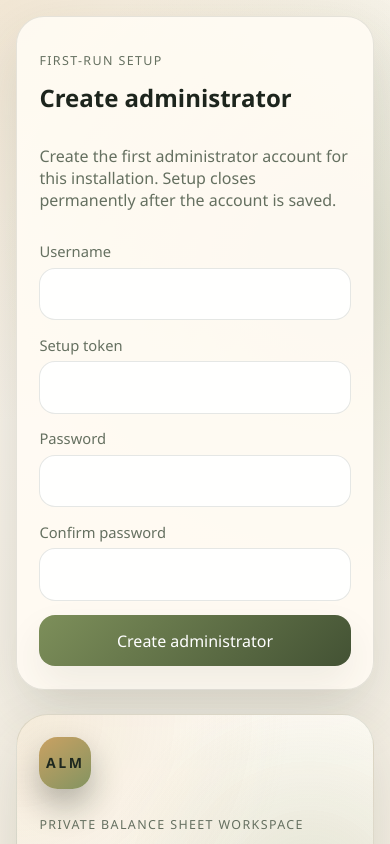
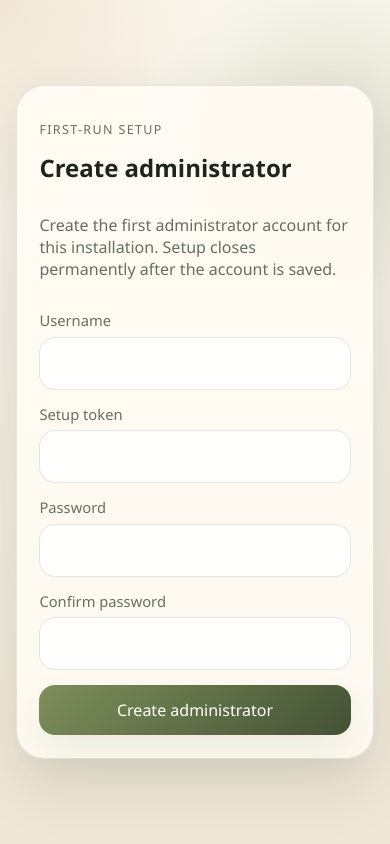
Before and after one commit to Peter-Kung/ALM-System-Web, a Next.js app: page /setup in a window 390 px wide. Shown: the top 844 px of the page. Built offline with nearby package versions, Linux system fonts and the light colour scheme; no server answers; the database is empty.

Commit message:
fix(auth): center login form layout
Problem: the auth page frame placed the sign-in panel off center when the decorative hero was visible.

Keep the form in the center grid track on desktop and use a single centered form layout on mobile. Add a CSS contract test for the centering rules.

Refs #70

```diff
--- a/package.json
+++ b/package.json
@@ -6,7 +6,7 @@
     "dev": "next dev",
     "build": "prisma generate && next build",
     "start": "next start",
-    "test": "tsx --test src/modules/auth/login-payload.test.ts src/modules/auth/account-payload.test.ts src/modules/auth/service.test.ts src/modules/accounts/account-status.test.ts src/modules/valuation/service.test.ts src/modules/snapshots/service.test.ts src/modules/dashboard/service.test.ts src/lib/navigation.test.ts src/lib/date-format.test.ts src/components/app-shell-frame.test.tsx src/components/login-page-frame.test.tsx src/components/dashboard-page-view.test.tsx src/components/management-section.test.tsx src/components/account-settings-form.test.tsx src/components/workspace-mutation-boundary.test.tsx src/components/workspace-mutation-interactions.test.tsx 'src/app/(authenticated)/dashboard/page.test.tsx' 'src/app/(authenticated)/manage/[section]/page.test.tsx' src/app/api/app/account/route.test.ts src/app/api/auth/logout/route.test.ts src/app/api/auth/setup/route.test.ts",
+    "test": "tsx --test src/modules/auth/login-payload.test.ts src/modules/auth/account-payload.test.ts src/modules/auth/service.test.ts src/modules/accounts/account-status.test.ts src/modules/valuation/service.test.ts src/modules/snapshots/service.test.ts src/modules/dashboard/service.test.ts src/lib/navigation.test.ts src/lib/date-format.test.ts src/components/app-shell-frame.test.tsx src/components/login-page-frame.test.tsx src/components/dashboard-page-view.test.tsx src/components/management-section.test.tsx src/components/account-settings-form.test.tsx src/components/workspace-mutation-boundary.test.tsx src/components/workspace-mutation-interactions.test.tsx src/app/login/page-layout.test.ts 'src/app/(authenticated)/dashboard/page.test.tsx' 'src/app/(authenticated)/manage/[section]/page.test.tsx' src/app/api/app/account/route.test.ts src/app/api/auth/logout/route.test.ts src/app/api/auth/setup/route.test.ts",
     "typecheck": "tsc --noEmit",
     "db:migrate": "prisma migrate dev",
     "db:generate": "prisma generate"
--- a/src/app/globals.css
+++ b/src/app/globals.css
@@ -112,15 +112,21 @@ button:disabled {
   display: grid;
   place-items: center;
   padding: 2rem;
+  min-height: 100dvh;
 }
 
 .login-layout {
   display: grid;
   gap: 1.5rem;
-  width: min(76rem, 100%);
-  grid-template-columns: minmax(0, 1.45fr) minmax(21rem, 28rem);
-  grid-template-areas: "hero panel";
+  width: min(88rem, 100%);
+  grid-template-columns: minmax(0, 1fr) minmax(21rem, 28rem) minmax(0, 1fr);
+  grid-template-areas: "hero panel spacer";
   align-items: stretch;
+}
+
+.login-layout::after {
+  content: "";
+  grid-area: spacer;
 }
 
 .login-hero,
@@ -165,7 +171,7 @@ button:disabled {
 .login-highlight-grid {
   display: grid;
   gap: 1rem;
-  grid-template-columns: repeat(2, minmax(0, 1fr));
+  grid-template-columns: 1fr;
   margin-top: auto;
 }
 
@@ -835,9 +841,7 @@ button:disabled {
   }
 
   .login-layout {
-    grid-template-areas:
-      "panel"
-      "hero";
+    grid-template-areas: "panel";
   }
 
   .main-panel,
@@ -846,8 +850,13 @@ button:disabled {
   }
 
   .login-page {
-    place-items: stretch;
-    align-content: start;
+    place-items: center;
+    align-content: center;
+  }
+
+  .login-layout::after,
+  .login-hero {
+    display: none;
   }
 
   .sidebar {
```
Also changed, not shown: 1 other file (tests, documents, lock files or other folders).
